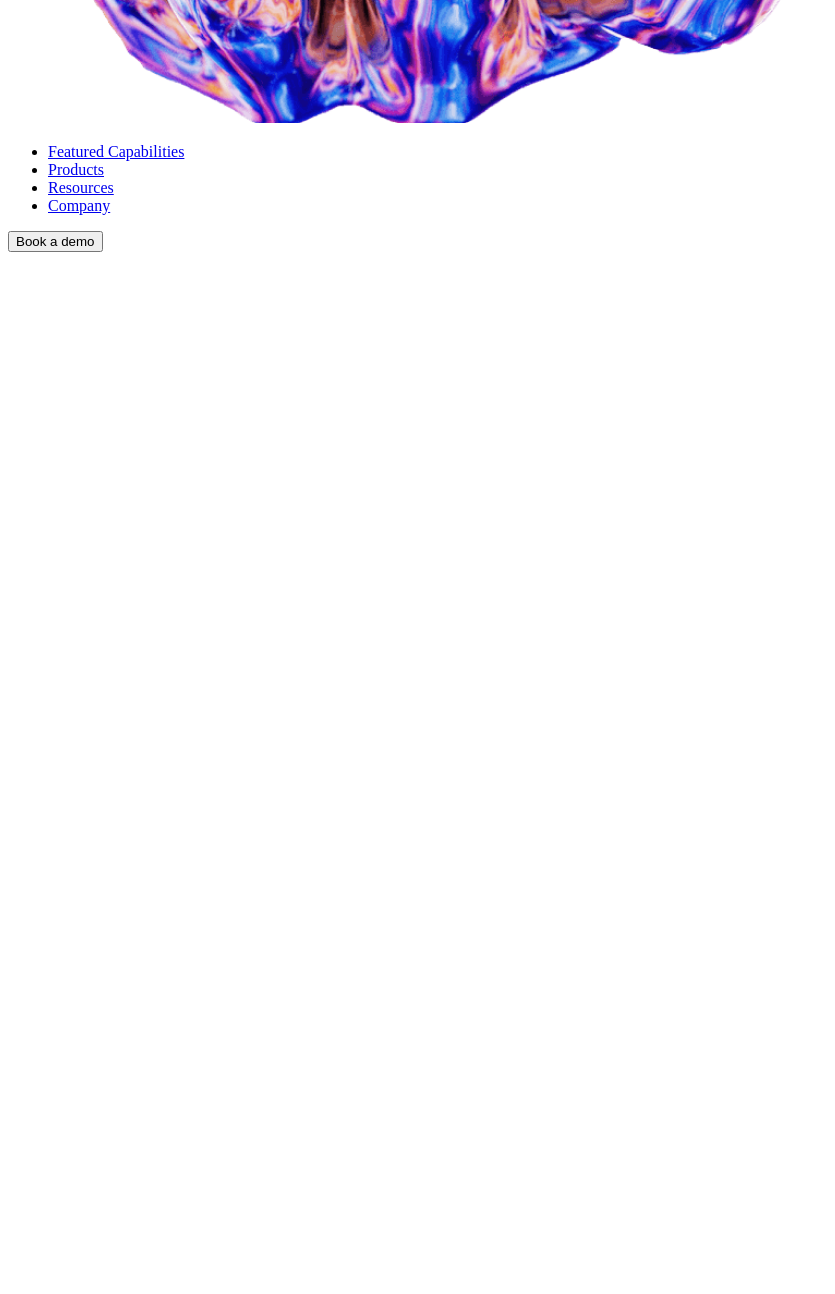
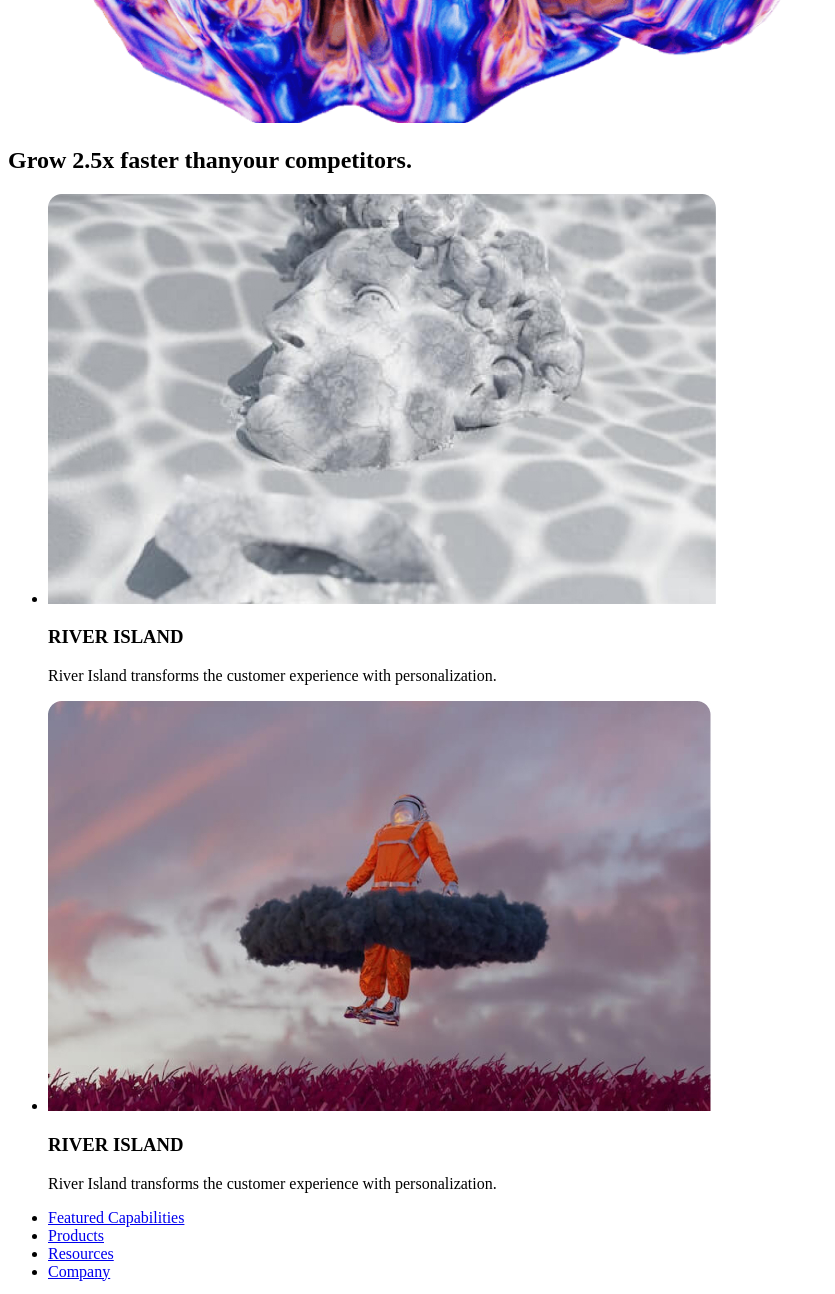
Before and after one commit to Sokolova88/ecommerce, a plain HTML site: page index.html in a window 1280 px wide. Shown: the part 1300-2594 px from the top of the page, without its empty margins (0-835 px from the left). Before the commit the page ends 1560 px from the top, so only its background shows below. Drawn offline with Linux system fonts and the light colour scheme.

Commit message:
Added section advantage

```diff
--- a/index.html
+++ b/index.html
@@ -40,7 +40,23 @@
           </div>
         </div>
       </section>
-      <section class="advantage"></section>
+      <section class="advantage">
+        <div>
+          <h2>Grow 2.5x faster thanyour competitors.</h2>
+          <ul>
+            <li>
+              <img src="./images/sculpture-in-the-water.jpg" alt="Sculpture in the water" />
+              <h3>RIVER ISLAND</h3>
+              <p>River Island transforms the customer experience with personalization.</p>
+            </li>
+            <li>
+              <img src="./images/man-in-the-sky.jpg" alt="Man in the sky" />
+              <h3>RIVER ISLAND</h3>
+              <p>River Island transforms the customer experience with personalization.</p>
+            </li>
+          </ul>
+        </div>
+      </section>
       <section class="qubit"></section>
     </main>
     <footer>
```
Also changed, not shown: images/man-in-the-sky.jpg (added), images/sculpture-in-the-water.jpg (added).
